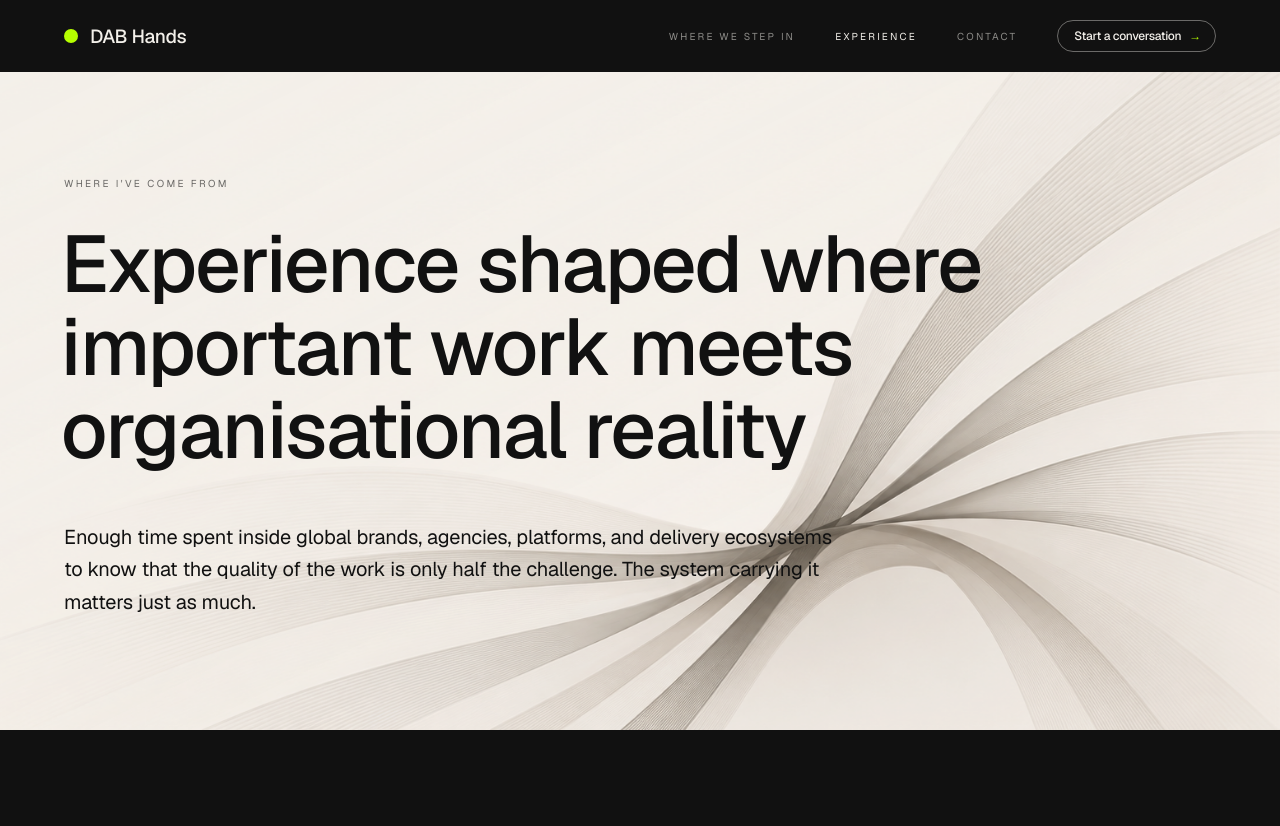
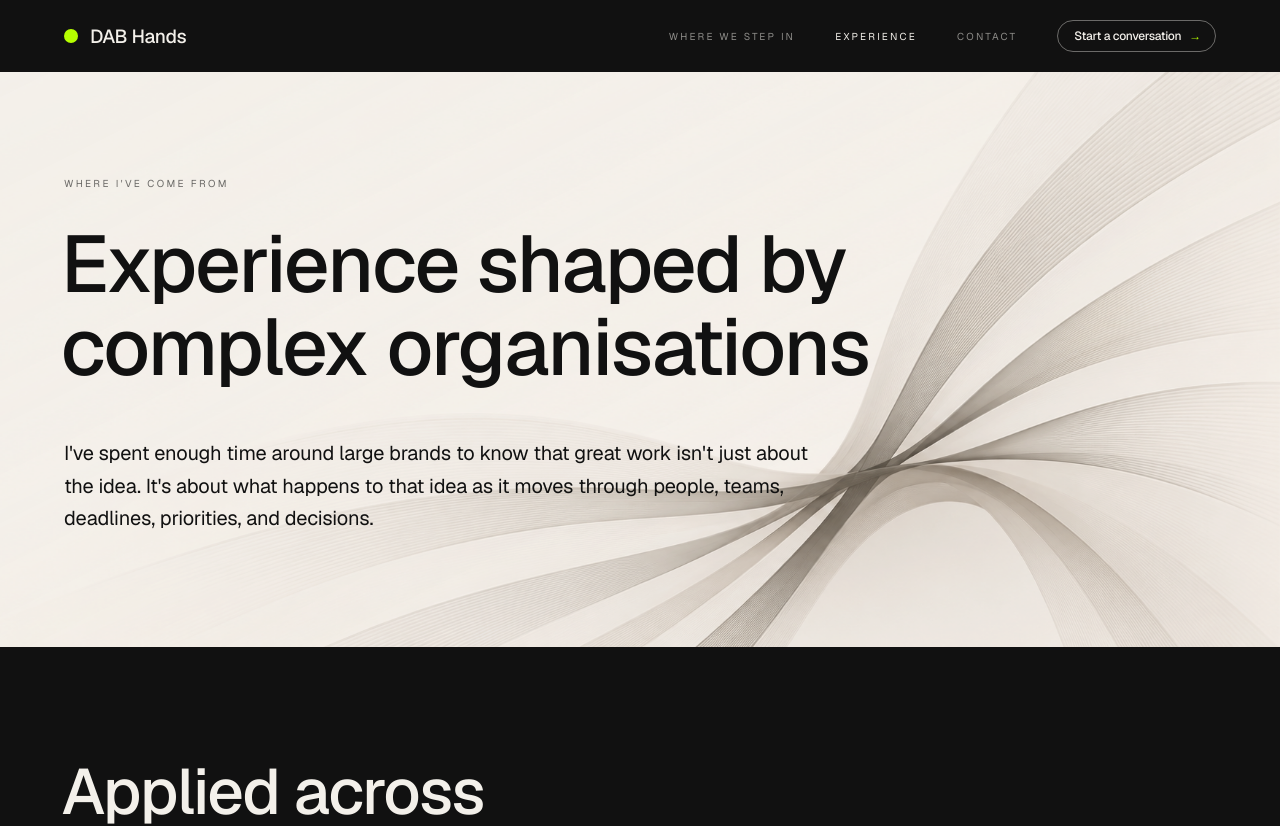
Before and after one commit to darrenbrett-lang/dabhands.delivery, a Next.js app: page /experience in a window 1280 px wide. Shown: the top 826 px of the page. Built offline with nearby package versions, Linux system fonts and the light colour scheme.

Commit message:
Update 'Where I've come from' copy on Experience page

```diff
--- a/pages/experience.tsx
+++ b/pages/experience.tsx
@@ -131,12 +131,12 @@ export default function Experience() {
             </FadeUp>
             <FadeUp delay={0.08}>
               <h1 className="text-[44px] md:text-[64px] lg:text-[80px] font-medium leading-[1.02] tracking-[-0.03em] max-w-[18ch]">
-                Experience shaped where important work meets organisational reality
+                Experience shaped by complex organisations
               </h1>
             </FadeUp>
             <FadeUp delay={0.16}>
               <p className="mt-10 md:mt-12 text-xl text-dab-charcoal leading-relaxed max-w-[58ch]">
-                Enough time spent inside global brands, agencies, platforms, and delivery ecosystems to know that the quality of the work is only half the challenge. The system carrying it matters just as much.
+                I've spent enough time around large brands to know that great work isn't just about the idea. It's about what happens to that idea as it moves through people, teams, deadlines, priorities, and decisions.
               </p>
             </FadeUp>
           </div>
```
